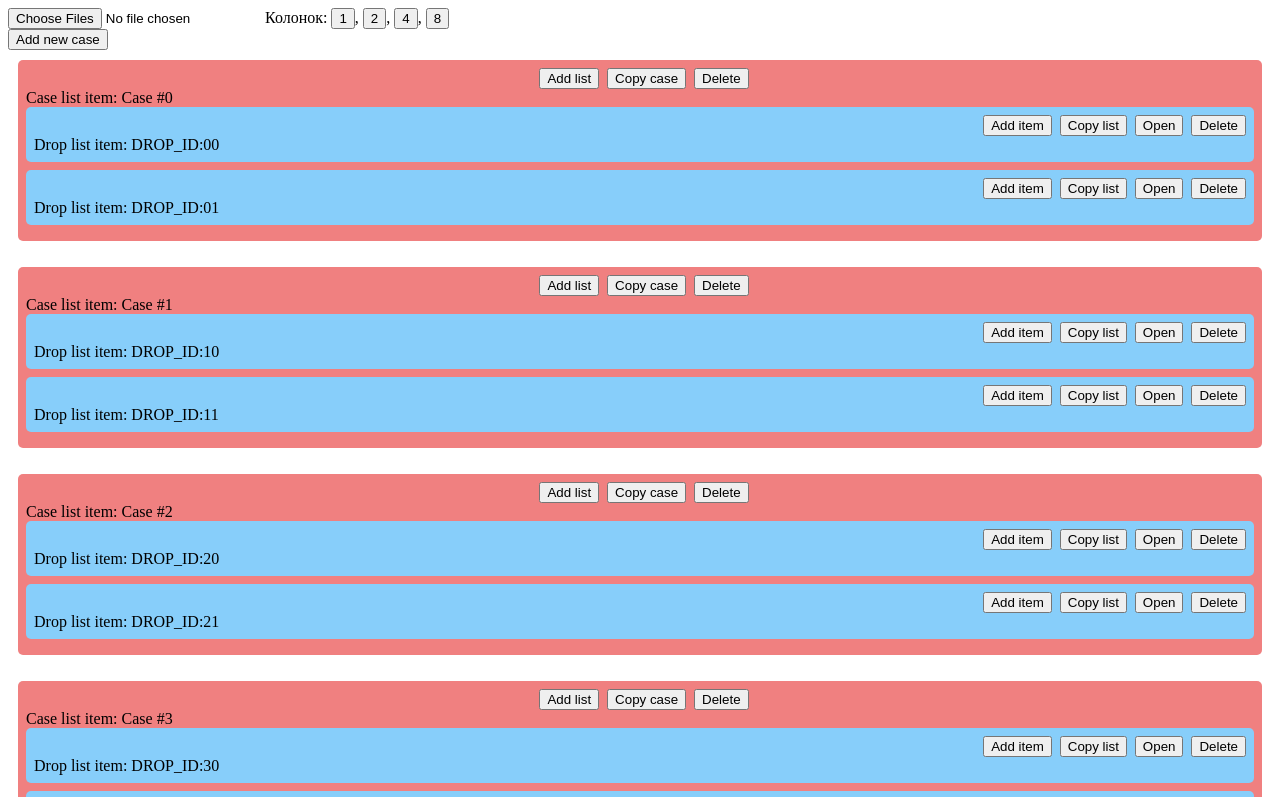
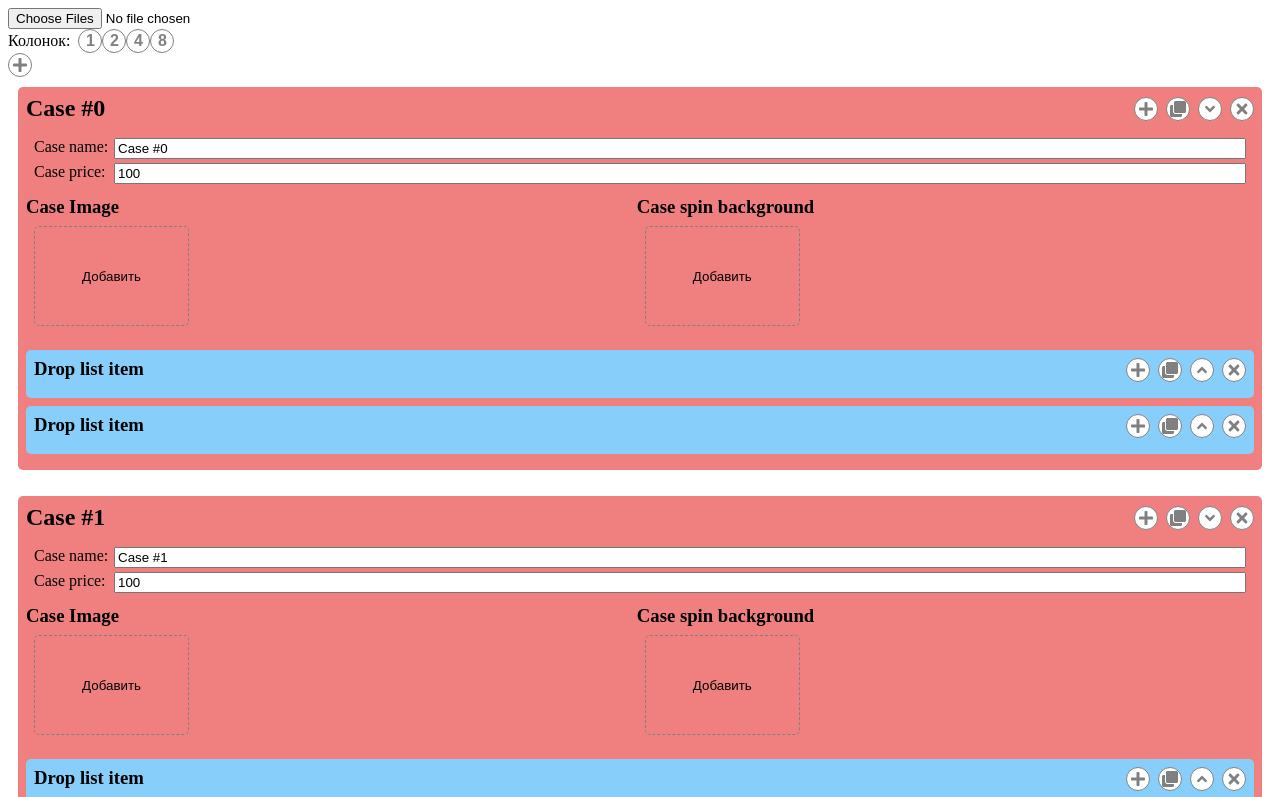
Before and after one commit to jinonensk/csc-front, a Vue app: page / in a window 1280 px wide. Shown: the top 797 px of the page. Built offline with nearby package versions, Linux system fonts and the light colour scheme.

Commit message:
add inputs

```diff
--- a/package.json
+++ b/package.json
@@ -8,6 +8,9 @@
     "lint": "vue-cli-service lint"
   },
   "dependencies": {
+    "@fortawesome/fontawesome-svg-core": "^1.2.36",
+    "@fortawesome/free-solid-svg-icons": "^5.15.4",
+    "@fortawesome/vue-fontawesome": "^3.0.0-5",
     "core-js": "^3.6.5",
     "uuid": "^8.3.2",
     "vue": "^3.0.0",
--- a/src/App.vue
+++ b/src/App.vue
@@ -7,12 +7,20 @@
       accept="image/*"
       @change="handleInitialFilesChange"
     />
-    Колонок: <button @click="setColumnCount(1)">1</button>,
-    <button @click="setColumnCount(2)">2</button>, <button @click="setColumnCount(4)">4</button>,
-    <button @click="setColumnCount(8)">8</button>
-    <div>
-      <button @click="handleAddNewCaseClick">Add new case</button>
+    <div class="app__columns-select">
+      <p class="app__columns-select-title">Колонок:</p>
+      <FAIconCircleButton title="Add new case" @click="setColumnCount(1)">1</FAIconCircleButton>
+      <FAIconCircleButton title="Add new case" @click="setColumnCount(2)">2</FAIconCircleButton>
+      <FAIconCircleButton title="Add new case" @click="setColumnCount(4)">4</FAIconCircleButton>
+      <FAIconCircleButton title="Add new case" @click="setColumnCount(8)">8</FAIconCircleButton>
     </div>
+    <!-- <div> -->
+    <FAIconCircleButton icon="plus" title="Add new case" @click="handleAddNewCaseClick" />
+    <!-- <FAIconCircleButton icon="times" title="Add new case" @click="handleAddNewCaseClick" />
+      <FAIconCircleButton icon="angle-up" title="Add new case" @click="handleAddNewCaseClick" />
+      <FAIconCircleButton icon="angle-down" title="Add new case" @click="handleAddNewCaseClick" />
+      <FAIconCircleButton icon="clone" title="Add new case" @click="handleAddNewCaseClick" /> -->
+    <!-- </div> -->
   </header>
   <draggable
     :model-value="app.caseList"
@@ -34,7 +42,7 @@ import { mapActions, mapState } from "vuex";
 import draggable from "vuedraggable";
 
 import CaseListItem from "@/components/CaseListItem.vue";
-
+import FAIconCircleButton from "@/components/ui-kit/FAIconCircleButton.vue";
 import { bigMock } from "@/mock/mock";
 
 export default {
@@ -42,6 +50,7 @@ export default {
   components: {
     CaseListItem,
     draggable,
+    FAIconCircleButton,
   },
   data() {
     return {
@@ -80,6 +89,14 @@ export default {
 };
 </script>
 <style lang="scss" scoped>
+.app__columns-select {
+  display: flex;
+  align-items: center;
+}
+.app__columns-select-title {
+  margin: 0;
+  margin-right: 8px;
+}
 .case-list {
   display: grid;
 }
--- a/src/assets/global.scss
+++ b/src/assets/global.scss
@@ -10,6 +10,14 @@ body * {
 
 button {
   cursor: pointer;
+}
+
+h1,
+h2,
+h3,
+h4,
+p {
+  margin: 0;
 }
 
 .visually-hidden {
--- a/src/components/CaseListItem.vue
+++ b/src/components/CaseListItem.vue
@@ -1,19 +1,68 @@
 <template>
   <div class="case-list-item">
+    <header class="case-list-item__header">
+      <h2 class="case-list-item__title">{{ caseItem.caseName }}</h2>
       <ul class="case-list-item__buttons">
         <li>
-        <button @click="handleAddClick">Add list</button>
+          <FAIconCircleButton icon="plus" title="Add list" @click="handleAddClick" />
         </li>
         <li>
-        <button @click="handleCopyClick">Copy case</button>
+          <FAIconCircleButton icon="clone" title="Copy case" @click="handleCopyClick" />
         </li>
         <li>
-        <button @click="handleDeleteClick">Delete</button>
+          <FAIconCircleButton
+            :icon="isOpen ? 'angle-down' : 'angle-up'"
+            :title="isOpen ? 'Collapse' : 'Open'"
+            @click.stop="isOpen = !isOpen"
+          />
+        </li>
+        <li>
+          <FAIconCircleButton icon="times" title="Delete" @click="handleDeleteClick" />
         </li>
       </ul>
-    Case list item: {{ caseItem.caseName }}
+    </header>
+    <template v-if="isOpen">
+      <div class="case-list-item__inputs-container">
+        <label>
+          <p>Case name:</p>
+          <input
+            type="text"
+            :value="caseItem.caseName"
+            @change="updateInputValue($event, 'caseName')"
+          />
+        </label>
+        <label>
+          <p>Case price:</p>
+          <input
+            type="text"
+            :value="caseItem.casePrice"
+            @change="updateInputValue($event, 'casePrice')"
+          />
+        </label>
+      </div>
+      <ul class="case-list-item__images-list">
+        <li class="case-list-item__images-item">
+          <h3>Case Image</h3>
+          <ImageDropArea
+            :imageSrc="null"
+            :is-show-image="null"
+            :imageAlt="null"
+            @delete="handleImageDelete('caseImage')"
+            @upload="handleImageUpload($event, 'caseImage')"
+          />
+        </li>
+        <li class="case-list-item__images-item">
+          <h3>Case spin background</h3>
+          <ImageDropArea
+            :imageSrc="null"
+            :is-show-image="null"
+            :imageAlt="null"
+            @delete="handleImageDelete('caseImage')"
+            @upload="handleImageUpload($event, 'caseImage')"
+          />
+        </li>
+      </ul>
       <draggable
-      v-if="isOpen"
         :model-value="caseItem.dropList"
         group="drop-list"
         tag="ul"
@@ -26,6 +75,7 @@
           </li>
         </template>
       </draggable>
+    </template>
   </div>
 </template>
 <script>
@@ -33,6 +83,8 @@ import { mapActions } from "vuex";
 import draggable from "vuedraggable";
 
 import DropListItem from "@/components/DropListItem.vue";
+import FAIconCircleButton from "@/components/ui-kit/FAIconCircleButton.vue";
+import ImageDropArea from "@/components/ui-kit/ImageDropArea.vue";
 
 export default {
   name: "CaseListItem",
@@ -41,6 +93,8 @@ export default {
   },
   components: {
     DropListItem,
+    FAIconCircleButton,
+    ImageDropArea,
     draggable,
   },
   data() {
@@ -82,6 +136,33 @@ export default {
     handleDeleteClick() {
       this.deleteCaseListItem({ caseId: this.caseItem.id });
     },
+
+    handleImageButtonClick() {
+      this.$refs.file.click();
+    },
+    handleImageUpload(file, fieldName) {
+      console.log(fieldName);
+      // this.updateItemData({
+      //   id: this.item.id,
+      //   data: { key: fieldName, value: file.name },
+      // });
+      this.addFileToFileMap({ file });
+    },
+    handleImageDelete(fieldName) {
+      console.log(fieldName);
+      // this.updateItemData({
+      //   id: this.item.id,
+      //   data: { key: fieldName, value: "" },
+      // });
+    },
+    updateInputValue(evt, fieldName) {
+      const { value } = evt.target;
+      console.log(value, fieldName);
+      // this.updateItemData({
+      //   id: this.item.id,
+      //   data: { key: fieldName, value },
+      // });
+    },
   },
 };
 </script>
@@ -91,15 +172,62 @@ export default {
   padding: 8px;
   border-radius: 5px;
   background-color: lightcoral;
+
+  // &:hover .case-list-item__buttons {
+  //   opacity: 1;
+  //   pointer-events: initial;
+  // }
+}
+.case-list-item__header {
+  display: flex;
+  align-items: center;
+  flex-wrap: wrap;
+  padding-bottom: 8px;
+}
+.case-list-item__title {
+  margin-right: auto;
 }
 .case-list-item__buttons {
   display: flex;
-  justify-content: center;
+  margin-left: auto;
+  // pointer-events: none;
+  // opacity: 0;
 
   li {
     margin-left: 8px;
   }
 }
+.case-list-item__inputs-container {
+  display: flex;
+  flex-direction: column;
+  justify-content: center;
+  flex-grow: 1;
+  min-width: 250px;
+  margin: 0 auto;
+  padding: 8px;
+
+  label {
+    display: flex;
+    margin-bottom: 4px;
+
+    p {
+      min-width: 80px;
+    }
+    input {
+      width: 100%;
+    }
+  }
+}
+.case-list-item__images-list {
+  display: flex;
+  flex-wrap: wrap;
+  margin-bottom: 16px;
+}
+.case-list-item__images-item {
+  display: flex;
+  flex-direction: column;
+  flex-grow: 1;
+}
 .case-list-item__drop-list-item {
   margin-bottom: 8px;
 }
--- a/src/components/DropListItem.vue
+++ b/src/components/DropListItem.vue
@@ -1,24 +1,38 @@
 <template>
   <div class="drop-list-item">
+    <header class="drop-list-item__header">
+      <h3 class="drop-list-item__title">Drop list item</h3>
       <ul class="drop-list-item__buttons">
         <li>
-        <button @click="handleAddItemClick">Add item</button>
+          <FAIconCircleButton icon="plus" title="Add item" @click="handleAddItemClick" />
         </li>
         <li>
-        <button @click="handleCopyListClick">Copy list</button>
+          <FAIconCircleButton icon="clone" title="Copy list" @click="handleCopyListClick" />
         </li>
         <li>
-        <button @click.stop="isOpen = !isOpen">
-          {{ isOpen ? "Collapse" : "Open" }}
-        </button>
+          <FAIconCircleButton
+            :icon="isOpen ? 'angle-down' : 'angle-up'"
+            :title="isOpen ? 'Collapse' : 'Open'"
+            @click.stop="isOpen = !isOpen"
+          />
         </li>
         <li>
-        <button @click="handleDeleteListClick">Delete</button>
+          <FAIconCircleButton icon="times" title="Delete" @click="handleDeleteListClick" />
         </li>
       </ul>
-    Drop list item: {{ dropItem.id }}
+    </header>
+    <template v-if="isOpen">
+      <div class="drop-list-item__inputs-container">
+        <label>
+          <p>Drop rate:</p>
+          <input type="text" :value="dropItem.rate" @change="updateInputValue($event, 'rate')" />
+        </label>
+        <label>
+          <p>Drop color:</p>
+          <input type="color" :value="dropItem.color" @change="updateInputValue($event, 'color')" />
+        </label>
+      </div>
       <draggable
-      v-if="isOpen"
         :model-value="dropItem.itemList"
         group="item-list-items"
         tag="ul"
@@ -44,6 +58,7 @@
           </DropAreaWrapper>
         </template>
       </draggable>
+    </template>
   </div>
   <input
     ref="files"
@@ -60,6 +75,7 @@ import draggable from "vuedraggable";
 
 import ItemListItem from "@/components/ItemListItem.vue";
 import DropAreaWrapper from "@/components/ui-kit/DropAreaWrapper.vue";
+import FAIconCircleButton from "@/components/ui-kit/FAIconCircleButton.vue";
 
 export default {
   name: "DropListItem",
@@ -67,6 +83,7 @@ export default {
     draggable,
     ItemListItem,
     DropAreaWrapper,
+    FAIconCircleButton,
   },
   props: {
     dropItem: { type: Object, required: true },
@@ -148,18 +165,50 @@ export default {
   padding: 8px;
   background-color: lightskyblue;
   border-radius: 5px;
+  cursor: grab;
 
   // &:hover .drop-list-item__buttons {
   //   opacity: 1;
   //   pointer-events: initial;
   // }
 }
+.drop-list-item__header {
+  display: flex;
+  padding-bottom: 8px;
+}
+.drop-list-item__title {
+  margin-right: auto;
+}
 .drop-list-item__buttons {
   display: flex;
-  justify-content: flex-end;
+  // justify-content: flex-end;
+  // opacity: 0;
+  // pointer-events: none;
 
   li {
     margin-left: 8px;
+  }
+}
+.drop-list-item__inputs-container {
+  display: flex;
+  flex-direction: column;
+  justify-content: center;
+  flex-grow: 1;
+  min-width: 250px;
+  margin: 0 auto;
+  margin-bottom: 16px;
+  padding: 8px;
+
+  label {
+    display: flex;
+    margin-bottom: 4px;
+
+    p {
+      min-width: 80px;
+    }
+    input {
+      width: 100%;
+    }
   }
 }
 .drop-list-item__item-list-item {
@@ -169,6 +218,7 @@ export default {
   display: flex;
   justify-content: center;
   width: 100%;
+  padding: 16px;
   border: 1px dashed green;
   border-radius: 15px;
 
--- a/src/components/ItemListItem.vue
+++ b/src/components/ItemListItem.vue
@@ -1,32 +1,40 @@
 <template>
   <div class="item-list-item">
+    <header class="item-list-item__header">
+      <h4 class="item-list-item__title">{{ item.itemName }}</h4>
       <ul class="item-list-item__buttons">
         <li>
-        <button @click="handleImageButtonClick">Image</button>
+          <FAIconCircleButton icon="clone" title="Copy" @click="handleCopyButtonClick" />
         </li>
         <li>
-        <button @click="handleCopyButtonClick">Copy</button>
-      </li>
-      <li>
-        <button @click="handleDeleteButtonClick">Delete</button>
+          <FAIconCircleButton icon="times" title="Delete" @click="handleDeleteButtonClick" />
         </li>
       </ul>
+    </header>
+    <div class="item-list-item__container">
       <ImageDropArea
         :imageSrc="imageSrc"
         :imageAlt="item.skinImg"
         :is-show-image="!!currentFile"
         @delete="handleDeleteImage"
-      @drop-files="handleDrop"
-      @upload-click="handleImageButtonClick"
+        @upload="handleFilesUpload"
       />
-    <div class="item-list-item__container">
+      <div class="item-list-item__inputs-container">
         <label>
           <span>Item name: </span>
-        <input type="text" :value="item.itemName" @change="updateInputValue($event, 'itemName')" />
+          <input
+            type="text"
+            :value="item.itemName"
+            @change="updateInputValue($event, 'itemName')"
+          />
         </label>
         <label>
           <span>Skin name: </span>
-        <input type="text" :value="item.skinName" @change="updateInputValue($event, 'skinName')" />
+          <input
+            type="text"
+            :value="item.skinName"
+            @change="updateInputValue($event, 'skinName')"
+          />
         </label>
         <label>
           <span>Price: </span>
@@ -41,22 +49,19 @@
         </span>
       </div>
     </div>
-  <input
-    ref="file"
-    type="file"
-    accept="image/*"
-    class="visually-hidden"
-    @change="handleFilesUpload"
-  />
+  </div>
 </template>
 <script>
 import { mapActions, mapState } from "vuex";
+
 import ImageDropArea from "@/components/ui-kit/ImageDropArea.vue";
+import FAIconCircleButton from "@/components/ui-kit/FAIconCircleButton.vue";
 
 export default {
   name: "ItemListImte",
   components: {
     ImageDropArea,
+    FAIconCircleButton,
   },
   props: {
     item: { type: Object, required: true },
@@ -87,27 +92,12 @@ export default {
       });
     },
 
-    handleImageButtonClick() {
-      this.$refs.file.click();
-    },
-
-    handleFilesUpload() {
-      const input = this.$refs.file;
-      const file = input?.files[0];
-      if (!file) return;
-
+    handleFilesUpload(file) {
       this.updateItemData({
         id: this.item.id,
         data: { key: "skinImg", value: file.name },
       });
       this.addFileToFileMap({ file });
-
-      input.value = "";
-    },
-
-    handleDrop(files) {
-      this.$refs.file.files = files;
-      this.handleFilesUpload();
     },
 
     handleDeleteImage() {
@@ -129,21 +119,37 @@ export default {
 </script>
 <style lang="scss" scoped>
 .item-list-item {
-  position: relative;
-  display: flex;
-  flex-wrap: wrap;
   border-radius: 5px;
   padding: 8px;
-  padding-top: 24px;
   background-color: lightgreen;
   word-break: break-all;
 
-  &:hover .item-list-item__buttons {
-    pointer-events: initial;
-    opacity: 1;
+  // &:hover .item-list-item__buttons {
+  //   pointer-events: initial;
+  //   opacity: 1;
+  // }
+}
+.item-list-item__header {
+  display: flex;
+  flex-wrap: wrap;
+  align-items: center;
+  padding-bottom: 8px;
+}
+.item-list-item__title {
+  margin-right: auto;
+}
+.item-list-item__buttons {
+  display: flex;
+  justify-content: flex-end;
+
+  li {
+    margin-left: 8px;
   }
 }
 .item-list-item__container {
+  display: flex;
+}
+.item-list-item__inputs-container {
   display: flex;
   flex-direction: column;
   justify-content: center;
@@ -151,22 +157,10 @@ export default {
   min-width: 250px;
   margin: 0 auto;
   padding: 8px;
-}
-.item-list-item__buttons {
-  position: absolute;
-  top: 8px;
-  right: 8px;
-  display: flex;
-  justify-content: flex-end;
-  opacity: 0;
-  pointer-events: none;
 
-  li {
-    margin-left: 8px;
-  }
-}
   label {
     display: flex;
+    margin-bottom: 4px;
 
     span {
       min-width: 80px;
@@ -175,4 +169,5 @@ label {
       width: 100%;
     }
   }
+}
 </style>
--- /dev/null
+++ b/src/components/ui-kit/FAIconCircleButton.vue
@@ -0,0 +1,48 @@
+<template>
+  <button class="fa-icon-cirle-button" :title="title" :aria-label="title">
+    <slot>
+      <font-awesome-icon class="fa-icon-cirle-button__icon" :icon="icon" />
+    </slot>
+  </button>
+</template>
+<script>
+import { FontAwesomeIcon } from "@fortawesome/vue-fontawesome";
+
+export default {
+  name: "FAIconCircleButton",
+  components: {
+    FontAwesomeIcon,
+  },
+  props: {
+    icon: { type: String, default: "" },
+    title: { type: String, required: true },
+  },
+};
+</script>
+<style lang="scss" scoped>
+.fa-icon-cirle-button {
+  display: flex;
+  justify-content: center;
+  align-items: center;
+  width: 24px;
+  height: 24px;
+  padding: 0;
+  background: #ffffff;
+  border: 1px solid gray;
+  color: gray;
+  font-size: 16px;
+  line-height: 16px;
+  font-weight: bold;
+  border-radius: 999px;
+
+  &:hover:not(:active) {
+    border: 1px solid black;
+    color: black;
+  }
+}
+.fa-icon-cirle-button__icon {
+  width: 16px;
+  height: 16px;
+  margin: auto;
+}
+</style>
--- a/src/components/ui-kit/ImageDropArea.vue
+++ b/src/components/ui-kit/ImageDropArea.vue
@@ -24,7 +24,15 @@
       </div>
     </template>
   </DropAreaWrapper>
+  <input
+    ref="file"
+    type="file"
+    accept="image/*"
+    class="visually-hidden"
+    @change="handleFilesUpload"
+  />
 </template>
+
 <script>
 import DropAreaWrapper from "@/components/ui-kit/DropAreaWrapper.vue";
 
@@ -32,7 +40,7 @@ export default {
   name: "ImageDropArea",
   emits: {
     delete: null,
-    "drop-files": null,
+    upload: null,
   },
   props: {
     imageSrc: { type: String, required: true },
@@ -47,10 +55,19 @@ export default {
       this.$emit("delete");
     },
     handleDrop(files) {
-      this.$emit("drop-files", files);
+      const file = files[0];
+      if (!file) return;
+      this.$emit("upload", file);
     },
     handleImageButtonClick() {
-      this.$emit("upload-click");
+      this.$refs.file.click();
+    },
+    handleFilesUpload() {
+      const input = this.$refs.file;
+      const file = input?.files[0];
+      if (!file) return;
+      this.$emit("upload", file);
+      input.value = "";
     },
   },
 };
--- a/src/main.js
+++ b/src/main.js
@@ -1,8 +1,20 @@
 import { createApp } from "vue";
+import { library } from "@fortawesome/fontawesome-svg-core";
+import {
+  faTimes,
+  faPlus,
+  faAngleDown,
+  faAngleUp,
+  faClone,
+} from "@fortawesome/free-solid-svg-icons";
 
 import "@/assets/global.scss";
 
 import App from "./App.vue";
 import store from "./store";
 
-createApp(App).use(store).mount("#app");
+library.add([faTimes, faPlus, faAngleDown, faAngleUp, faClone]);
+
+const app = createApp(App);
+app.config.productionTip = false;
+app.use(store).mount("#app");
--- a/src/store/actions.js
+++ b/src/store/actions.js
@@ -134,8 +134,8 @@ const itemHadler = {
     const currentCase = store.state.app.caseList[caseIdx];
 
     const newArray = [...currentCase.dropList[dropIdx].itemList];
-    const newItem = makeDraftItem({ dropId, caseId: currentCase.id });
-    newArray.push({ ...newItem, ...initialItemData });
+    const newItem = { ...makeDraftItem({ dropId, caseId: currentCase.id }), ...initialItemData };
+    newArray.push(newItem);
 
     store.commit(UPDATE_DROP_ITEM_DATA, {
       caseIdx,
@@ -172,10 +172,10 @@ const dropListHandler = {
   addNewDropListItemToCaseList: (store, { caseId }) => {
     const caseIdx = store.getters.caseListMap[caseId];
     const currentCase = store.state.app.caseList[caseIdx];
-    const newDropList = [...currentCase.dropList];
 
-    const newDrooListItem = makeDraftDropListItem({ caseId });
-    newDropList.push(newDrooListItem);
+    const newDropList = [...currentCase.dropList, makeDraftDropListItem({ caseId })];
+    // const newDrooListItem = makeDraftDropListItem({ caseId });
+    // newDropList.push(newDrooListItem);
 
     store.commit(UPDATE_CASE_DATA, {
       caseIdx,
```
Also changed, not shown: 1 other file (tests, documents, lock files or other folders). Lines whose indentation alone changed are shown as unchanged.
